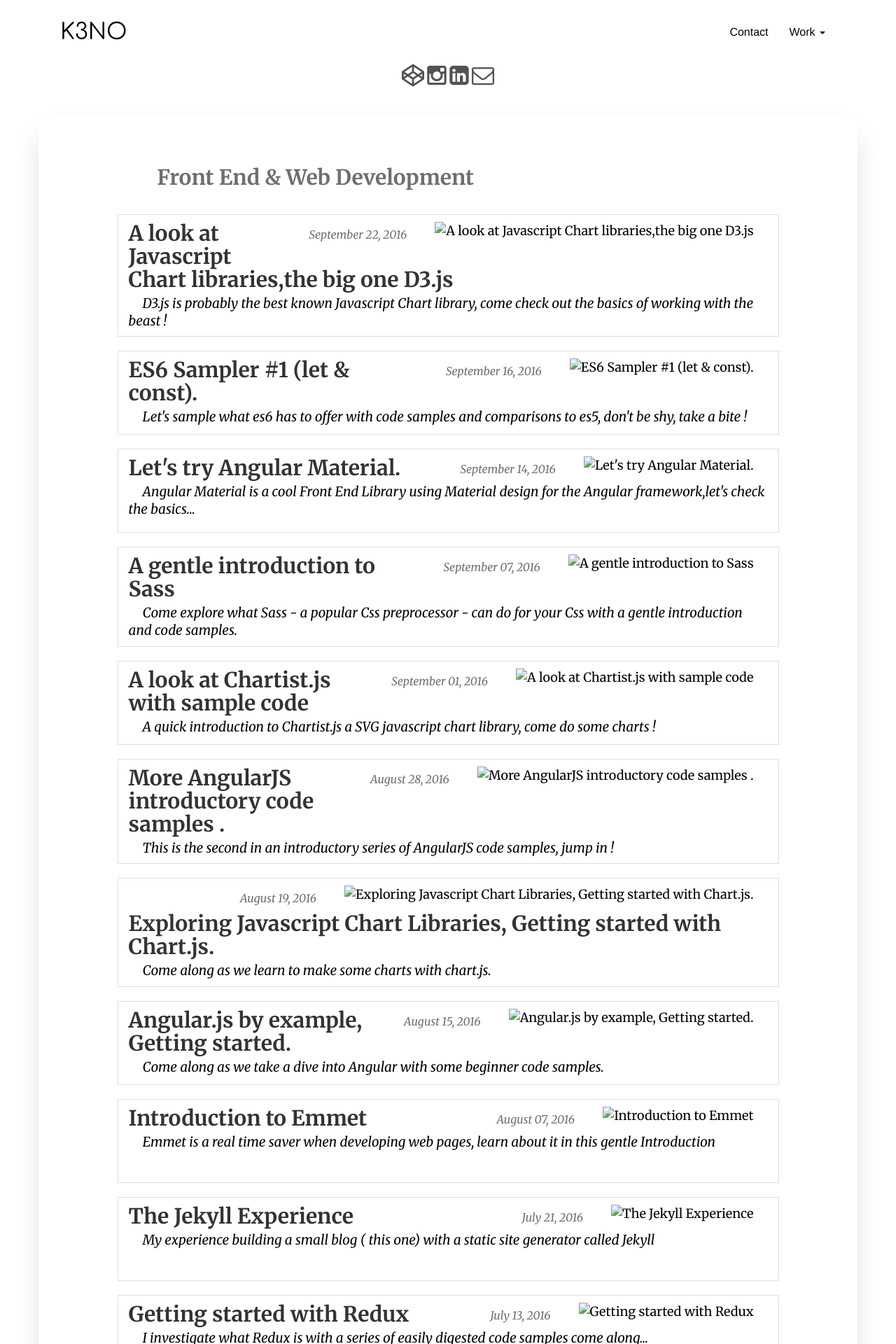
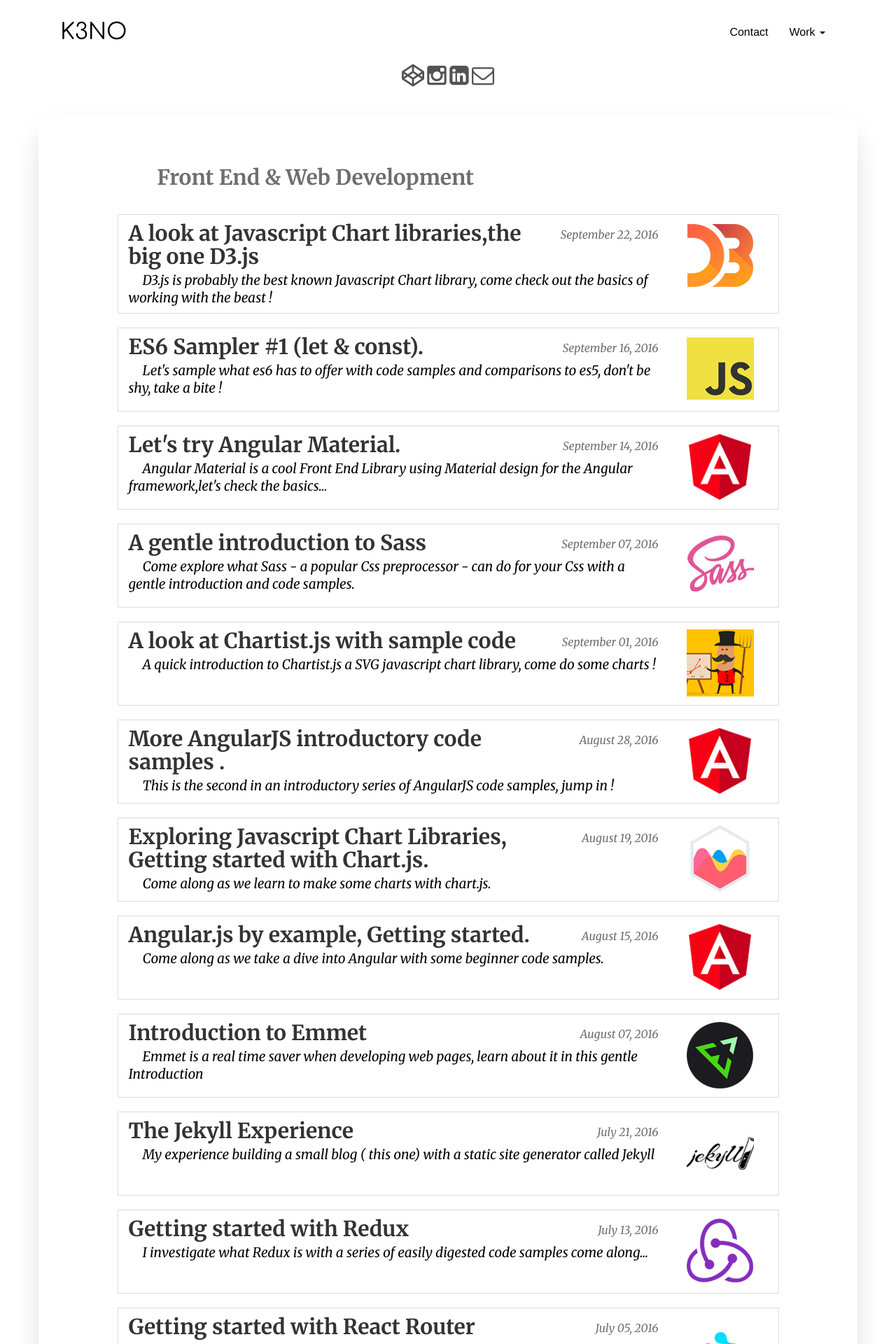
Before and after one commit to KenoLeon/Front-End-Web-Dev-UI-UX, a Jekyll site: the page built from index.html, in a window 1280 px wide. Shown: the top 1920 px of the page at 70% size. Built offline with Jekyll 4.4.1, drawn with Linux system fonts in a browser that asks for light colours; nearby versions of some CDN libraries.

Commit message:
sneaky urls

```diff
--- a/index.html
+++ b/index.html
@@ -18,7 +18,7 @@
 
 <div class="list-group">
 <a href="{{ site.baseurl }}{{ post.url }}" class="list-group-item">
-<img src="{{ site.baseurl }}assets/images/smLogos/{{ post.smlogo}}" alt="{{ post.title}}">
+<img src="{{ site.url }}/assets/images/smLogos/{{ post.smlogo}}" alt="{{ post.title}}">
 <h4 class="pull-right"><i>{{ post.date | date: '%B %d, %Y' }}</i></h4><h2 class="list-group-item-heading"><b>{{ post.title }}</b></h2>
 <p class="list-group-item-text">{{ post.excerpt }}</p>
 </a>
```
Also changed, not shown: 1 other file.
